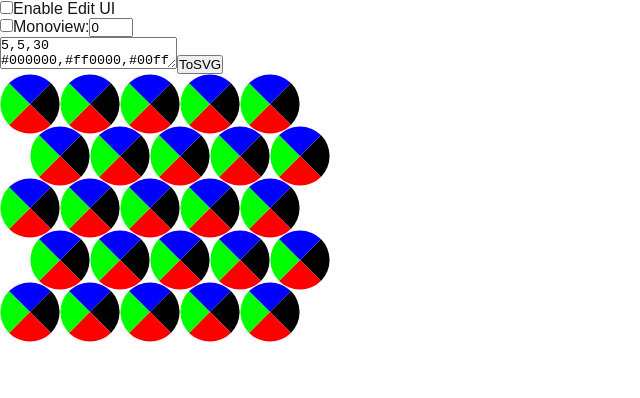
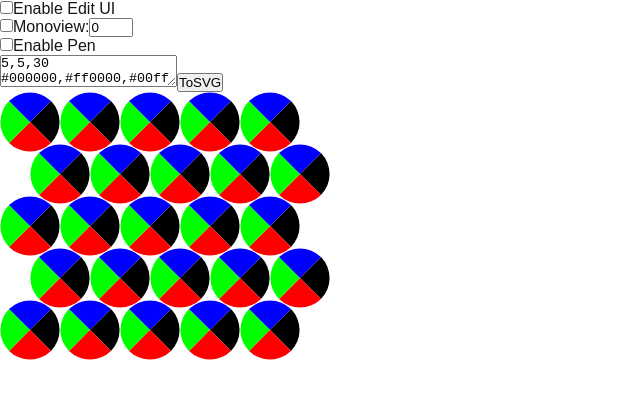
Before and after one commit to yt-koike/lentimorpho_web, a Next.js app: page / in a window 1280 px wide. Shown: the top 398 px of the page, without its empty margins (0-640 px from the left). Built offline with nearby package versions, Linux system fonts and the light colour scheme.

Commit message:
add Enable Pen checkbox

```diff
--- a/src/app/page.tsx
+++ b/src/app/page.tsx
@@ -189,10 +189,11 @@ export default function Home() {
       .map((x) => x.join(","))
       .join("\n")}`
   );
-  const [isEditMode, setEditMode] = useState(false);
+  const [isShowEditUI, setEditMode] = useState(false);
+  const [isPenOn, setIsPenOn] = useState(false);
   const [isMonoview, setMonoview] = useState(false);
   const [monoviewId, setMonoviewId] = useState(0);
-  const editUI = isEditMode ? (
+  const editUI = isShowEditUI ? (
     <div>
       Width:
       <input
@@ -311,14 +312,14 @@ export default function Home() {
   ) : (
     <div></div>
   );
-
+useEffect(()=>{if(isShowEditUI){setIsPenOn(true)}},[isShowEditUI])
   return (
     <div>
       <div>
         <input
           type="checkbox"
-          checked={isEditMode}
-          onChange={() => setEditMode(!isEditMode)}
+          checked={isShowEditUI}
+          onChange={() => setEditMode(!isShowEditUI)}
         />
         Enable Edit UI
         {editUI}
@@ -339,6 +340,14 @@ export default function Home() {
             setMonoviewId(Number(e.target.value));
           }}
         />
+      </div>
+      <div>
+      <input
+          type="checkbox"
+          checked={isPenOn}
+          onChange={() => setIsPenOn(!isPenOn)}
+        />
+        Enable Pen
       </div>
       <textarea
         value={text}
@@ -371,7 +380,7 @@ export default function Home() {
           xmlns="http://www.w3.org/2000/svg"
           onTouchStart={(e) => {
             setIsTouchDown(true);
-            if (isEditMode) {
+            if (isPenOn) {
               changeColorTouch(
                 e,
                 color2dAry,
@@ -387,7 +396,7 @@ export default function Home() {
           onMouseUp={() => setIsMouseDown(false)}
           onMouseDown={(e) => {
             setIsMouseDown(true);
-            if (isEditMode) {
+            if (isPenOn) {
               changeColorClick(
                 e,
                 color2dAry,
@@ -401,7 +410,7 @@ export default function Home() {
           }}
           onMouseMove={(e) => {
             e.preventDefault();
-            if (isMouseDown && isEditMode) {
+            if (isMouseDown && isPenOn) {
               changeColorClick(
                 e,
                 color2dAry,
@@ -415,7 +424,7 @@ export default function Home() {
           }}
           onTouchMove={(e) => {
             e.preventDefault();
-            if (isTouchDown && isEditMode) {
+            if (isTouchDown && isPenOn) {
               changeColorTouch(
                 e,
                 color2dAry,
```
